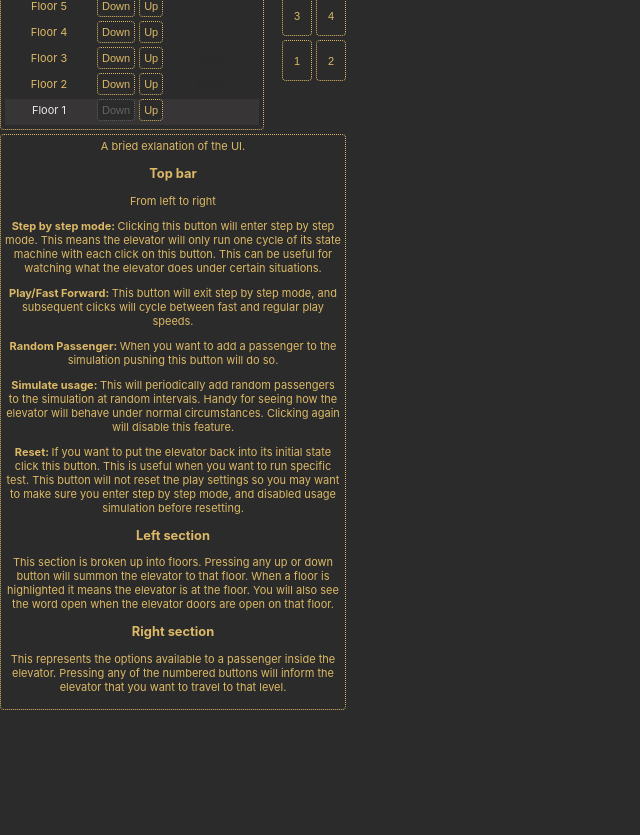
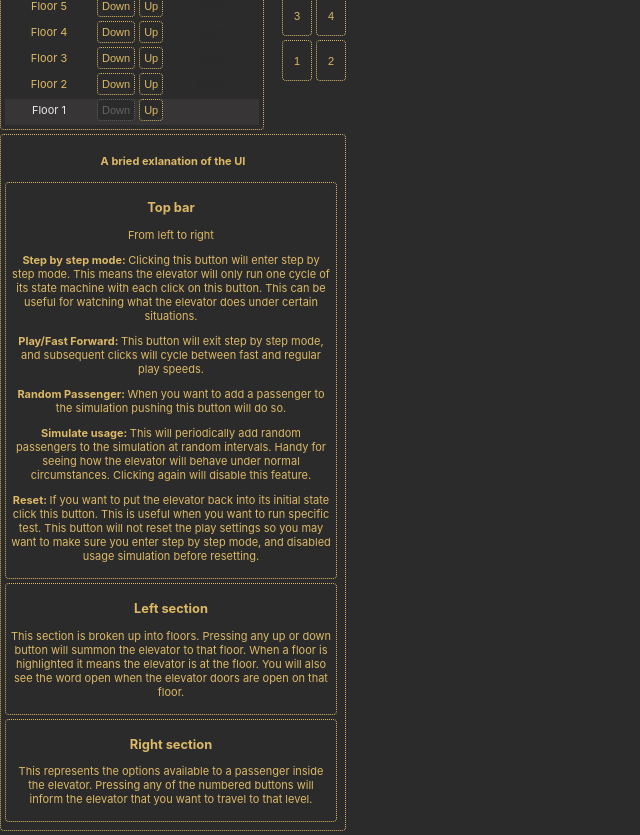
Before and after one commit to cedw032/elevator_simulator, a React (Create React App) app: page / in a window 1280 px wide. Shown: the part 180-1015 px from the top of the page, without its empty margins (0-640 px from the left). Before the commit the page ends 894 px from the top, so only its background shows below. Built offline with nearby package versions, Linux system fonts and the light colour scheme; the HTML template or start-up script is replaced by a standard one.

Commit message:
Minor style change

```diff
--- a/src/components/AboutDisplay.js
+++ b/src/components/AboutDisplay.js
@@ -3,8 +3,9 @@ import React from 'react';
 const AboutDisplay = () => {
 	return (
 		<div className='panel'>
-			A bried exlanation of the UI.
+			<h4>A bried exlanation of the UI</h4>
 
+			<div className='panel'>
 				<h3>Top bar</h3>
 				<p>From left to right</p>
 				<p>
@@ -36,7 +37,9 @@ const AboutDisplay = () => {
 					so you may want to make sure you enter step by step mode, and disabled usage simulation before
 					resetting.
 				</p>
+			</div>
 
+			<div className='panel'>
 				<h3>Left section</h3>
 				<p>
 					This section is broken up into floors.
@@ -44,7 +47,9 @@ const AboutDisplay = () => {
 					When a floor is highlighted it means the elevator is at the floor.
 					You will also see the word open when the elevator doors are open on that floor.
 				</p>
+			</div>
 
+			<div className='panel'>
 				<h3>Right section</h3>
 				<p>
 					This represents the options available to a passenger inside the elevator.
@@ -52,6 +57,7 @@ const AboutDisplay = () => {
 					to travel to that level.
 				</p>
 			</div>
+		</div>
 	);
 }
 
```
Lines whose indentation alone changed are shown as unchanged.
